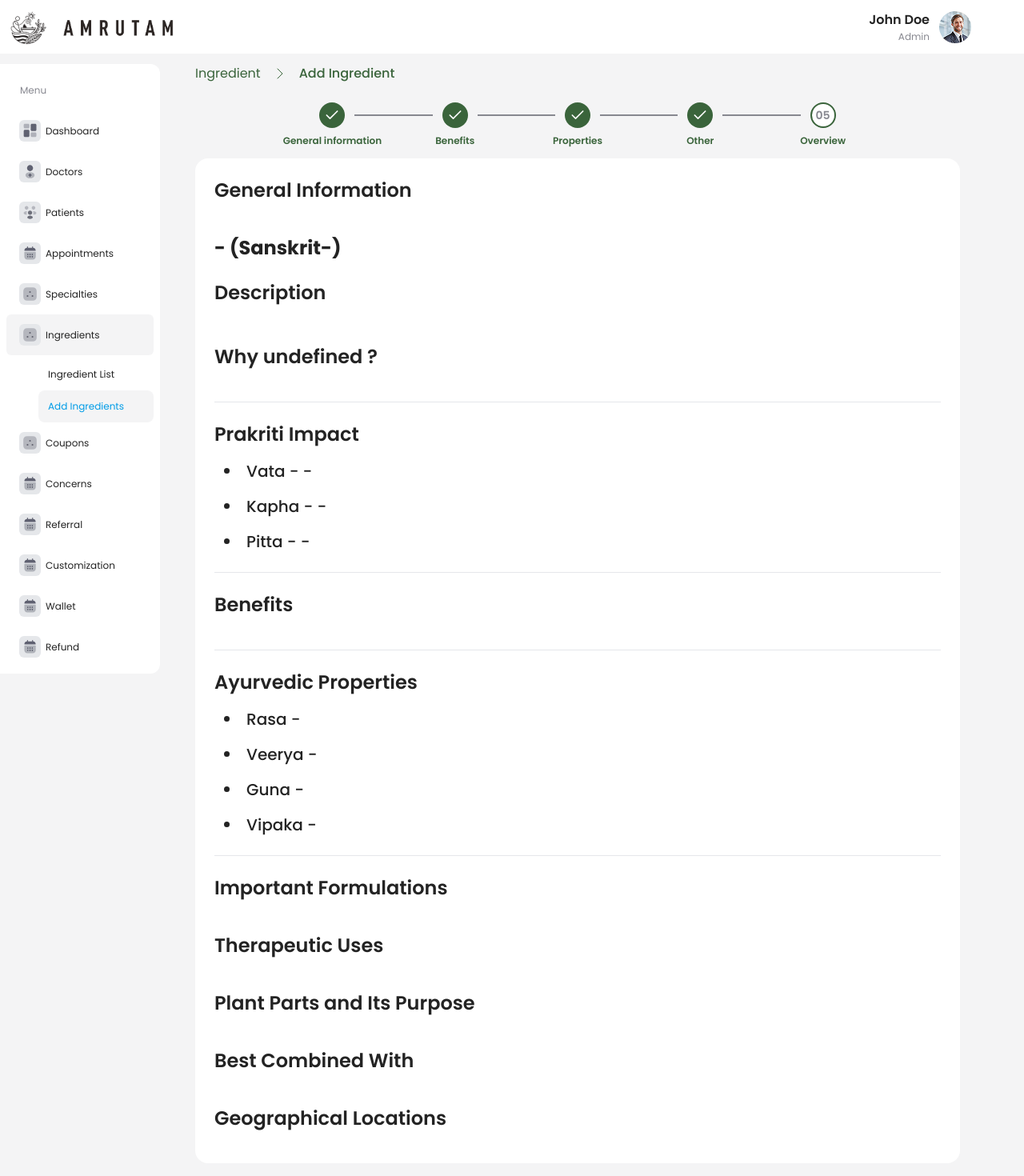
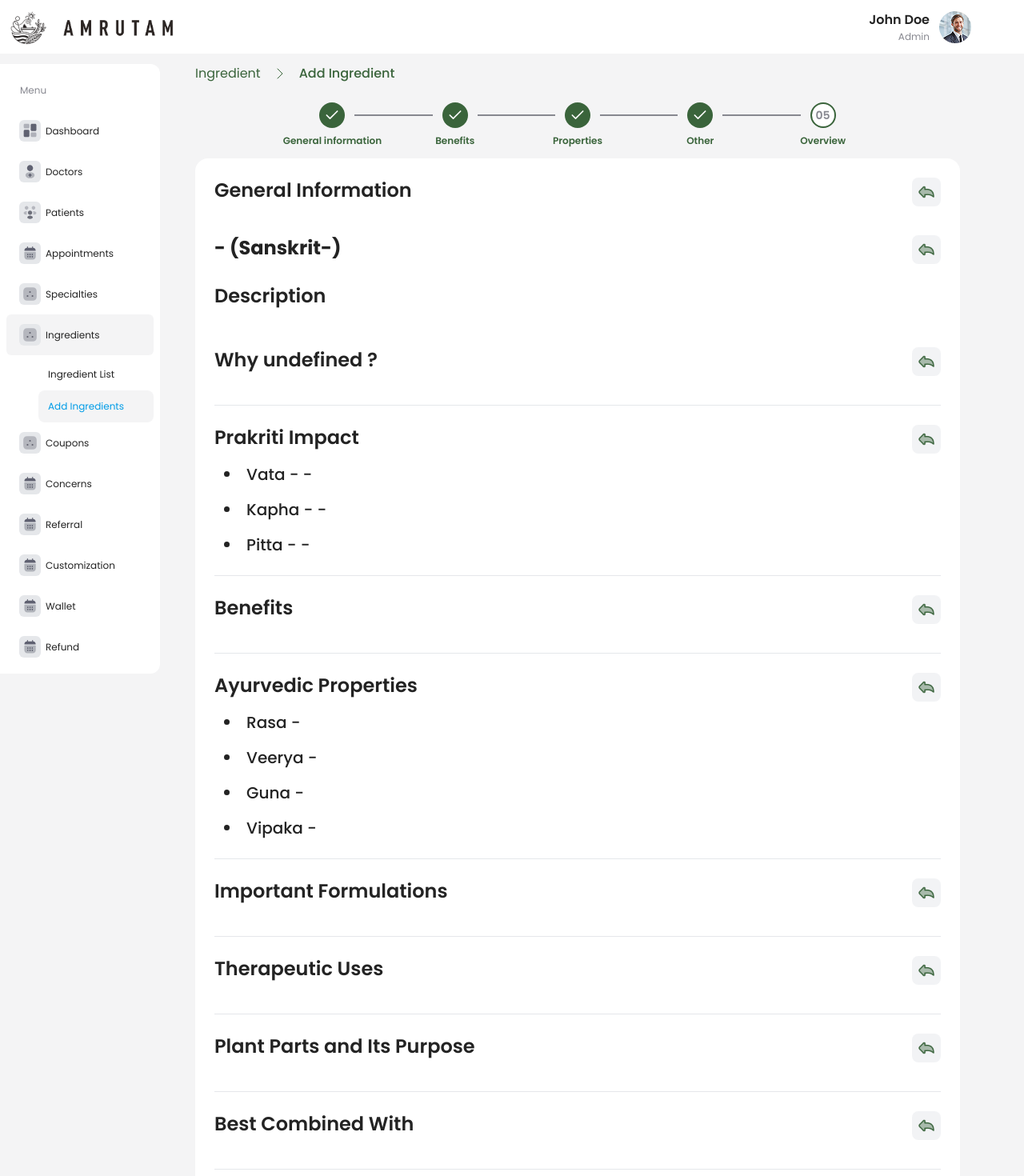
Before and after one commit to akashdas99/amrutam-project, a Next.js app: page /ingredients/add in a window 1280 px wide. Shown: the top 1470 px of the page at 80% size. Built offline with nearby package versions, Linux system fonts and the light colour scheme.

Commit message:
feat: enhance multi-step ingredient form by integrating ingredient data into GeneralInfo, Benefits, Properties, and Others components; add stepBack functionality for improved navigation in Overview component

```diff
--- a/app/ingredients/add/page.tsx
+++ b/app/ingredients/add/page.tsx
@@ -10,25 +10,35 @@ import Breadcrumb from "@/components/ui/breadcrumb";
 import Button from "@/components/ui/button";
 import Stepper from "@/components/ui/stepper";
 import { useIngredientStoreSelector } from "@/store/ingredientStore";
-import { useRef, useState } from "react";
+import { useCallback, useMemo, useRef, useState } from "react";
 
 export default function IngredientsAdd() {
   const ref = useRef<{ submitForm: () => void }>(null);
   const [step, setStep] = useState(4);
 
   const { updateIngredient } = useIngredientStoreSelector("updateIngredient");
-  const onSubmit = (data: Partial<OverviewFormData>) => {
-    console.log("Ingredient data:", data);
+  const onSubmit = useCallback(
+    (data: Partial<OverviewFormData>) => {
       updateIngredient(data);
       setStep((prev) => prev + 1);
-  };
-  const steps = [
+    },
+    [updateIngredient, setStep]
+  );
+  const steps = useMemo(
+    () => [
       <GeneralInfo ref={ref} onSubmit={onSubmit} />,
       <Benefits ref={ref} onSubmit={onSubmit} />,
       <Properties ref={ref} onSubmit={onSubmit} />,
       <Others ref={ref} onSubmit={onSubmit} />,
-    <Overview ref={ref} onSubmit={() => console.log("submitted")} />,
-  ];
+      <Overview
+        ref={ref}
+        onSubmit={() => console.log("submitted")}
+        stepBack={(i) => setStep(i)}
+      />,
+    ],
+    [onSubmit, setStep]
+  );
+  console.count("parent");
   return (
     <div>
       <Breadcrumb
--- a/components/add-ingredient-steps/generalInfo.tsx
+++ b/components/add-ingredient-steps/generalInfo.tsx
@@ -2,6 +2,7 @@
 import ImageUpload from "@/components/ui/imageUpload";
 import Input from "@/components/ui/input";
 import { ERROR_MESSAGE } from "@/lib/contants";
+import { useIngredientStoreSelector } from "@/store/ingredientStore";
 import { zodResolver } from "@hookform/resolvers/zod";
 import { RefObject, useImperativeHandle } from "react";
 import { useForm } from "react-hook-form";
@@ -23,11 +24,15 @@ interface GeneralInfoProps {
   initialData?: Partial<GeneralInfoFormData>;
 }
 
-export default function GeneralInfo({
-  onSubmit,
-  ref,
-  initialData,
-}: GeneralInfoProps) {
+export default function GeneralInfo({ onSubmit, ref }: GeneralInfoProps) {
+  const { ingredient } = useIngredientStoreSelector("ingredient");
+  const initialData = {
+    ingredientName: ingredient?.ingredientName,
+    scientificName: ingredient?.scientificName,
+    sanskritName: ingredient?.sanskritName,
+    description: ingredient?.description,
+    image: ingredient?.image,
+  };
   const {
     register,
     handleSubmit,
--- a/components/add-ingredient-steps/others.tsx
+++ b/components/add-ingredient-steps/others.tsx
@@ -3,6 +3,7 @@ import Button from "@/components/ui/button";
 import Input from "@/components/ui/input";
 import Select from "@/components/ui/select";
 import { ERROR_MESSAGE, PLANT_PARTS_OPTIONS } from "@/lib/contants";
+import { useIngredientStoreSelector } from "@/store/ingredientStore";
 import { zodResolver } from "@hookform/resolvers/zod";
 import { Plus, X } from "lucide-react";
 import { RefObject, useImperativeHandle } from "react";
@@ -33,10 +34,15 @@ export type OthersFormData = z.infer<typeof othersSchema>;
 interface OthersProps {
   onSubmit: (data: OthersFormData) => void;
   ref: RefObject<{ submitForm: () => void } | null>;
-  initialData?: Partial<OthersFormData>;
 }
 
-export default function Others({ onSubmit, ref, initialData }: OthersProps) {
+export default function Others({ onSubmit, ref }: OthersProps) {
+  const { ingredient } = useIngredientStoreSelector("ingredient");
+  const initialData = {
+    plantParts: ingredient?.plantParts,
+    bestCombinedWith: ingredient?.bestCombinedWith,
+    geographicalLocations: ingredient?.geographicalLocations,
+  };
   const {
     register: plantPartRegister,
     handleSubmit: plantPartHandleSubmit,
--- a/components/add-ingredient-steps/overview.tsx
+++ b/components/add-ingredient-steps/overview.tsx
@@ -8,6 +8,7 @@ import { useIngredientStoreSelector } from "@/store/ingredientStore";
 import { OverviewSection } from "./overviewSection";
 import { OverviewList } from "./overviewList";
 import { OverviewItemWithIcon } from "./overviewItemWithIcon";
+import Button from "../ui/button";
 
 export type OverviewFormData = GeneralInfoFormData &
   BenefitsFormData &
@@ -17,9 +18,10 @@ export type OverviewFormData = GeneralInfoFormData &
 interface OverviewProps {
   onSubmit: () => void;
   ref: RefObject<{ submitForm: () => void } | null>;
+  stepBack: (data: number) => void;
 }
 
-export default function Overview({ onSubmit, ref }: OverviewProps) {
+export default function Overview({ onSubmit, ref, stepBack }: OverviewProps) {
   const { ingredient: data } = useIngredientStoreSelector("ingredient");
 
   useImperativeHandle(
@@ -31,12 +33,29 @@ export default function Overview({ onSubmit, ref }: OverviewProps) {
     }),
     []
   );
-  console.log(data);
+
   return (
     <div className="bg-foreground p-6 rounded-2xl flex flex-col gap-6">
       {/* General Information */}
       <section className="flex flex-col gap-6">
-        <h1 className="text-2xl font-semibold mb-4">General Information</h1>
+        <div className="flex justify-between">
+          <h1 className="text-2xl font-semibold mb-4">General Information</h1>
+          <Button
+            type="button"
+            variant="ghost"
+            outlined
+            className="w-9 h-9 bg-light-gray/50 border-0 rounded-lg"
+            onClick={() => stepBack(0)}
+          >
+            <Image
+              src={"/images/step-back.png"}
+              alt=""
+              width={20}
+              height={16}
+              className="mx-auto"
+            />
+          </Button>
+        </div>
         {data?.image && (
           <Image
             src={data?.image}
@@ -46,21 +65,46 @@ export default function Overview({ onSubmit, ref }: OverviewProps) {
             className="mx-auto mb-8"
           />
         )}
-        <h2 className="font-bold text-2xl">
-          {data?.ingredientName} - {data?.scientificName} (Sanskrit-
-          {data?.sanskritName})
-        </h2>
+        <div className="flex justify-between">
+          <h2 className="font-bold text-2xl">
+            {data?.ingredientName} - {data?.scientificName} (Sanskrit-
+            {data?.sanskritName})
+          </h2>
+          <Button
+            type="button"
+            variant="ghost"
+            outlined
+            className="w-9 h-9 bg-light-gray/50 border-0 rounded-lg"
+            onClick={() => stepBack(0)}
+          >
+            <Image
+              src={"/images/step-back.png"}
+              alt=""
+              width={20}
+              height={16}
+              className="mx-auto"
+            />
+          </Button>
+        </div>
         <h3 className="text-2xl font-semibold">Description</h3>
         <p className="text-xl">{data?.description}</p>
       </section>
 
       {/* Why To Use */}
-      <OverviewSection title={`Why ${data?.ingredientName} ?`} withDivider>
+      <OverviewSection
+        title={`Why ${data?.ingredientName} ?`}
+        withDivider
+        stepBack={() => stepBack(1)}
+      >
         <OverviewList items={data?.whyToUse} />
       </OverviewSection>
 
       {/* Prakriti Impact */}
-      <OverviewSection title="Prakriti Impact" withDivider>
+      <OverviewSection
+        title="Prakriti Impact"
+        withDivider
+        stepBack={() => stepBack(1)}
+      >
         <ul className="list-disc list-inside ml-3 text-xl font-medium space-y-4">
           <li>
             Vata - {data?.prakritiImpact?.vata}-
@@ -78,12 +122,20 @@ export default function Overview({ onSubmit, ref }: OverviewProps) {
       </OverviewSection>
 
       {/* Benefits */}
-      <OverviewSection title="Benefits" withDivider>
+      <OverviewSection
+        title="Benefits"
+        withDivider
+        stepBack={() => stepBack(1)}
+      >
         <OverviewItemWithIcon items={data?.benefits} />
       </OverviewSection>
 
       {/* Ayurvedic Properties */}
-      <OverviewSection title="Ayurvedic Properties" withDivider>
+      <OverviewSection
+        title="Ayurvedic Properties"
+        withDivider
+        stepBack={() => stepBack(2)}
+      >
         <ul className="list-disc list-inside ml-3 text-xl font-medium space-y-4">
           <li>Rasa - {data?.ayurvedicProperties?.rasa}</li>
           <li>Veerya - {data?.ayurvedicProperties?.veerya}</li>
@@ -93,17 +145,29 @@ export default function Overview({ onSubmit, ref }: OverviewProps) {
       </OverviewSection>
 
       {/* Important Formulations */}
-      <OverviewSection title="Important Formulations">
+      <OverviewSection
+        title="Important Formulations"
+        withDivider
+        stepBack={() => stepBack(2)}
+      >
         <OverviewItemWithIcon items={data?.importantFormulations} />
       </OverviewSection>
 
       {/* Therapeutic Uses */}
-      <OverviewSection title="Therapeutic Uses">
+      <OverviewSection
+        title="Therapeutic Uses"
+        withDivider
+        stepBack={() => stepBack(2)}
+      >
         <OverviewList items={data?.therapeuticUses} />
       </OverviewSection>
 
       {/* Plant Parts and Its Purpose */}
-      <OverviewSection title="Plant Parts and Its Purpose">
+      <OverviewSection
+        title="Plant Parts and Its Purpose"
+        withDivider
+        stepBack={() => stepBack(3)}
+      >
         <ul className="list-disc list-inside ml-3 text-xl font-medium space-y-4">
           {data?.plantParts?.map((item, index) => (
             <li key={index}>
@@ -114,12 +178,19 @@ export default function Overview({ onSubmit, ref }: OverviewProps) {
       </OverviewSection>
 
       {/* Best Combined With */}
-      <OverviewSection title="Best Combined With">
+      <OverviewSection
+        title="Best Combined With"
+        withDivider
+        stepBack={() => stepBack(3)}
+      >
         <p className="text-xl font-medium">{data?.bestCombinedWith}</p>
       </OverviewSection>
 
       {/* Geographical Locations */}
-      <OverviewSection title="Geographical Locations">
+      <OverviewSection
+        title="Geographical Locations"
+        stepBack={() => stepBack(3)}
+      >
         <p className="text-xl font-medium">{data?.geographicalLocations}</p>
       </OverviewSection>
     </div>
--- a/components/add-ingredient-steps/overviewSection.tsx
+++ b/components/add-ingredient-steps/overviewSection.tsx
@@ -1,20 +1,41 @@
 import { ReactNode } from "react";
+import Button from "../ui/button";
+import Image from "next/image";
 
 interface OverviewSectionProps {
   title: string;
   children: ReactNode;
   withDivider?: boolean;
+  stepBack: () => void;
 }
 
 export function OverviewSection({
   title,
   children,
   withDivider = false,
+  stepBack,
 }: OverviewSectionProps) {
   return (
     <>
       <section>
-        <h2 className="text-2xl font-semibold mb-4">{title}</h2>
+        <div className="flex justify-between">
+          <h2 className="text-2xl font-semibold mb-4">{title}</h2>
+          <Button
+            type="button"
+            variant="ghost"
+            outlined
+            className="w-9 h-9 bg-light-gray/50 border-0 rounded-lg"
+            onClick={stepBack}
+          >
+            <Image
+              src={"/images/step-back.png"}
+              alt=""
+              width={20}
+              height={16}
+              className="mx-auto"
+            />
+          </Button>
+        </div>
         {children}
       </section>
       {withDivider && <div className="border-t border-light-gray"></div>}
--- a/components/add-ingredient-steps/properties.tsx
+++ b/components/add-ingredient-steps/properties.tsx
@@ -2,6 +2,7 @@
 import ImageUpload from "@/components/ui/imageUpload";
 import Input from "@/components/ui/input";
 import { ERROR_MESSAGE } from "@/lib/contants";
+import { useIngredientStoreSelector } from "@/store/ingredientStore";
 import { zodResolver } from "@hookform/resolvers/zod";
 import { X } from "lucide-react";
 import Image from "next/image";
@@ -34,14 +35,15 @@ export type PropertiesFormData = z.infer<typeof propertiesSchema>;
 interface PropertiesProps {
   onSubmit: (data: PropertiesFormData) => void;
   ref: RefObject<{ submitForm: () => void } | null>;
-  initialData?: Partial<PropertiesFormData>;
 }
 
-export default function Properties({
-  onSubmit,
-  ref,
-  initialData,
-}: PropertiesProps) {
+export default function Properties({ onSubmit, ref }: PropertiesProps) {
+  const { ingredient } = useIngredientStoreSelector("ingredient");
+  const initialData = {
+    therapeuticUses: ingredient?.therapeuticUses,
+    ayurvedicProperties: ingredient?.ayurvedicProperties,
+    importantFormulations: ingredient?.importantFormulations,
+  };
   const {
     register,
     handleSubmit,
```
Also changed, not shown: components/add-ingredient-steps/benefits.tsx (+15 -15 lines), public/images/step-back.png (added). Lines whose indentation alone changed are shown as unchanged.
